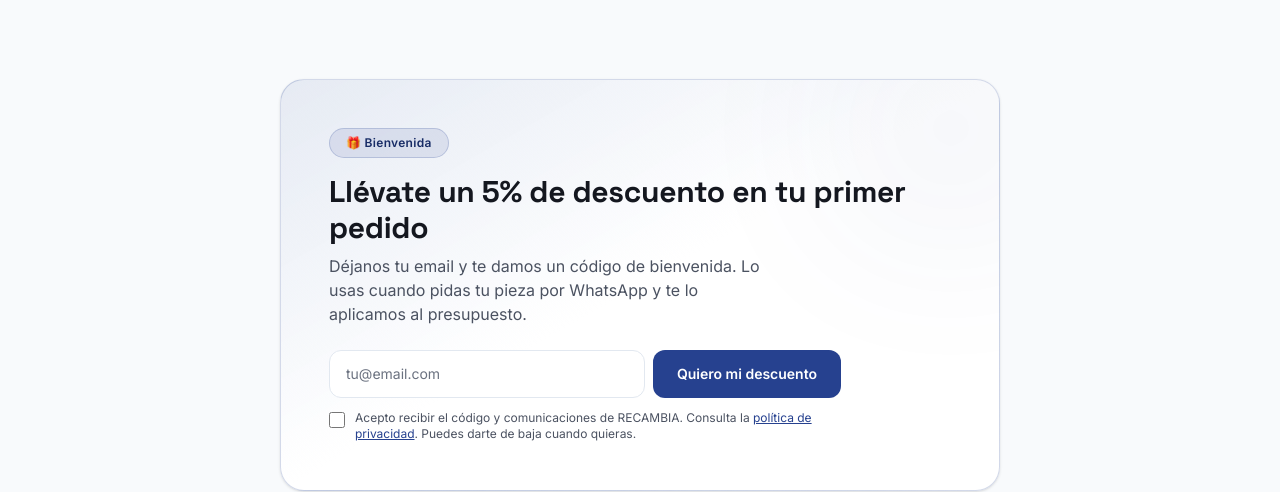
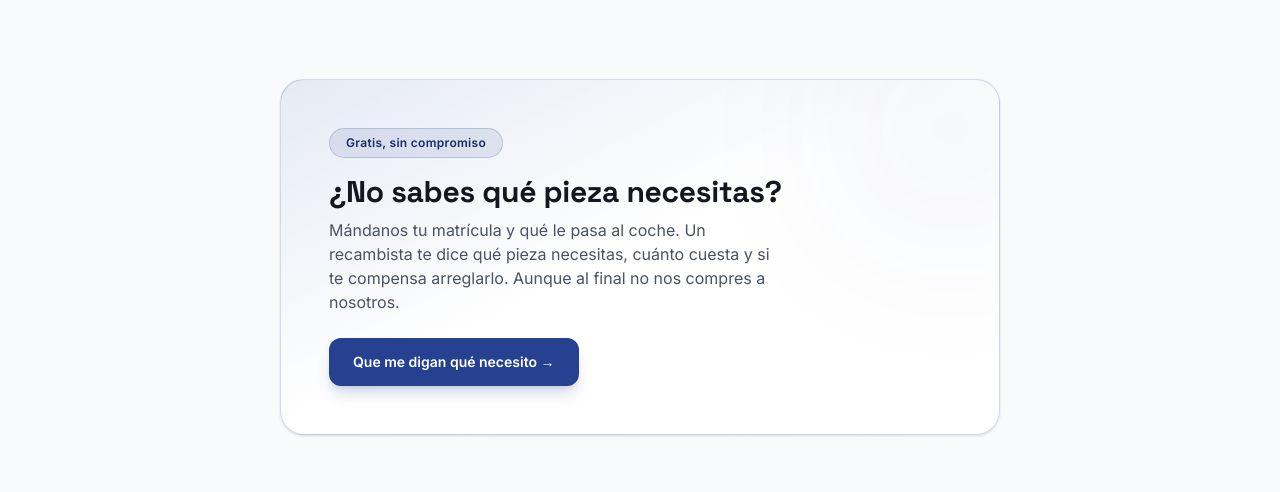
Before and after one commit to oussamaventas-code/RECAMBIA2, a Next.js app: page / in a window 1280 px wide. Shown: the part 6540-7032 px from the top of the page. Built offline with nearby package versions, Linux system fonts and the light colour scheme; no server answers.

Commit message:
feat(landing): sustituir captacion por descuento por diagnostico gratuito

```diff
--- a/src/components/home/DescuentoEmail.tsx
+++ b/src/components/home/DescuentoEmail.tsx
@@ -1,8 +1,10 @@
-import { EmailCaptureForm } from "@/components/marketing/EmailCaptureForm";
-import { DISCOUNT } from "@/lib/site-config";
+import { whatsappGenericUrl } from "@/lib/whatsapp";
 
-// Sección de portada: imán de leads. Captura el email de quien todavía no está
-// listo para escribir por WhatsApp y le da un empujón con el descuento.
+// Sección de portada: antes era un imán de leads con 5% de descuento y
+// captura de email. Se sustituyó porque competía por precio (lo contrario a
+// la propuesta de la marca) y capturaba emails cuando el canal donde
+// realmente se vende es WhatsApp. Ahora es un diagnóstico gratis por
+// matrícula + síntoma: solo lo pide alguien con un coche roto ahora mismo.
 export function DescuentoEmail() {
   return (
     <section className="bg-paper py-16 sm:py-20">
@@ -17,18 +19,28 @@ export function DescuentoEmail() {
 
           <div className="relative">
             <span className="inline-flex items-center gap-2 rounded-full border border-accent/20 bg-accent/10 px-4 py-1.5 text-xs font-semibold tracking-wide text-accent-dark">
-              🎁 Bienvenida
+              Gratis, sin compromiso
             </span>
             <h2 className="mt-4 font-display text-2xl text-ink sm:text-3xl">
-              Llévate un {DISCOUNT.short} en tu primer pedido
+              ¿No sabes qué pieza necesitas?
             </h2>
             <p className="mt-2 max-w-md text-sm text-ink-muted sm:text-base">
-              Déjanos tu email y te damos un código de bienvenida. Lo usas cuando pidas tu pieza por
-              WhatsApp y te lo aplicamos al presupuesto.
+              Mándanos tu matrícula y qué le pasa al coche. Un recambista te dice qué pieza
+              necesitas, cuánto cuesta y si te compensa arreglarlo. Aunque al final no nos
+              compres a nosotros.
             </p>
 
-            <div className="mt-6 max-w-lg">
-              <EmailCaptureForm source="portada" />
+            <div className="mt-6">
+              <a
+                href={whatsappGenericUrl(
+                  "Hola, no sé qué pieza necesito. Mi matrícula es: [ESCRIBE AQUÍ] y al coche le pasa esto: [DESCRIBE EL SÍNTOMA]",
+                )}
+                target="_blank"
+                rel="noopener noreferrer"
+                className="inline-flex items-center justify-center gap-2.5 rounded-xl bg-accent px-6 py-3.5 text-sm font-semibold text-white shadow-lg shadow-accent/20 transition-all hover:bg-accent-dark hover:shadow-xl active:scale-[0.98]"
+              >
+                Que me digan qué necesito &rarr;
+              </a>
             </div>
           </div>
         </div>
```
